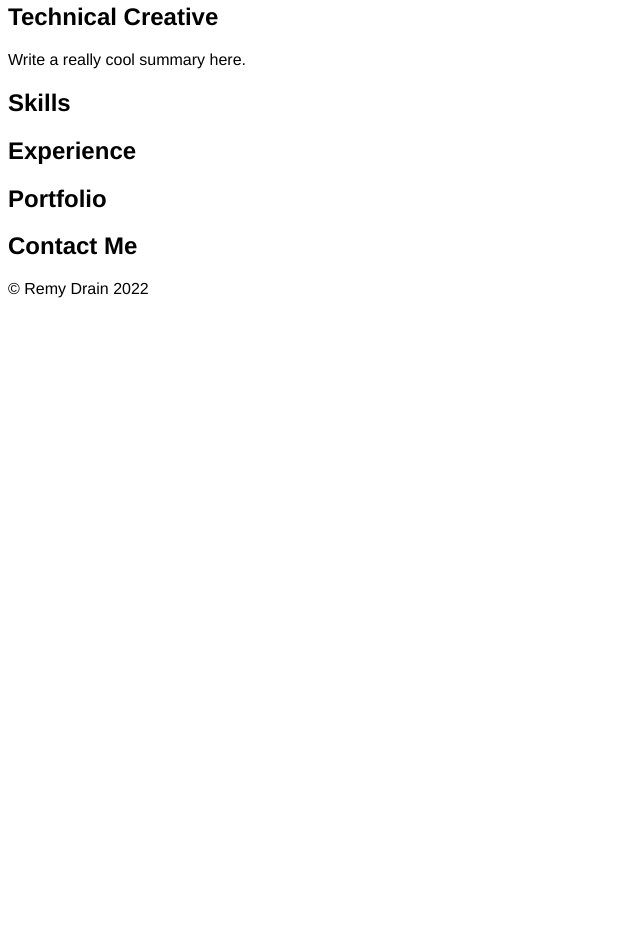
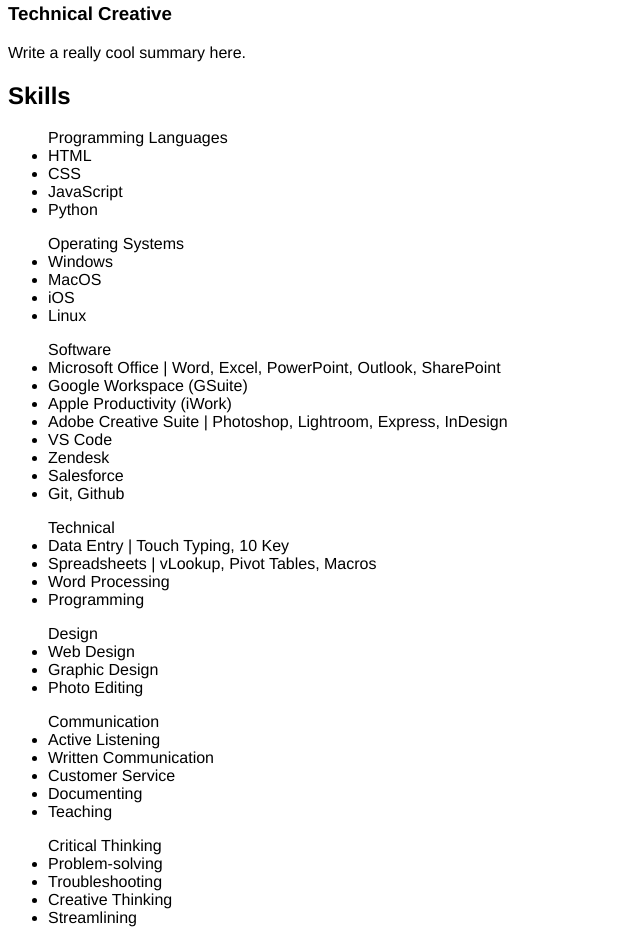
Before and after one commit to chaoticmewtral/resume, a plain HTML site: page index.html in a window 1280 px wide. Shown: the part 217-1148 px from the top of the page, without its empty margins (0-640 px from the left). Before the commit the page ends 800 px from the top, so only its background shows below. Drawn offline with Linux system fonts and the light colour scheme.

Commit message:
Add to index
Fill out Skills section.

```diff
--- a/index.html
+++ b/index.html
@@ -21,13 +21,59 @@
             </nav>
             <div id="about">
                 <h1>Remy Drain</h1>
-                <h2>Technical Creative</h2>
+                <h3>Technical Creative</h3>
                 <p>Write a really cool summary here.</p>
             </div>
         </header>
         <main>
             <div id="skills">
                 <h2>Skills</h2>
+                    <ul>Programming Languages
+                        <li>HTML</li>
+                        <li>CSS</li>
+                        <li>JavaScript</li>
+                        <li>Python</li>
+                    </ul>
+                    <ul>Operating Systems
+                        <li>Windows</li>
+                        <li>MacOS</li>
+                        <li>iOS</li>
+                        <li>Linux</li>
+                    </ul>
+                    <ul>Software
+                        <li>Microsoft Office | Word, Excel, PowerPoint, Outlook, SharePoint</li>
+                        <li>Google Workspace (GSuite)</li>
+                        <li>Apple Productivity (iWork)</li>
+                        <li>Adobe Creative Suite | Photoshop, Lightroom, Express, InDesign</li>
+                        <li>VS Code</li>
+                        <li>Zendesk</li>
+                        <li>Salesforce</li>
+                        <li>Git, Github</li>
+                    </ul>
+                    <ul>Technical
+                        <li>Data Entry | Touch Typing, 10 Key</li>
+                        <li>Spreadsheets | vLookup, Pivot Tables, Macros</li>
+                        <li>Word Processing</li>
+                        <li>Programming</li>
+                    </ul>
+                    <ul>Design
+                        <li>Web Design</li>
+                        <li>Graphic Design</li>
+                        <li>Photo Editing</li>
+                    </ul>
+                    <ul>Communication
+                        <li>Active Listening</li>
+                        <li>Written Communication</li>
+                        <li>Customer Service</li>
+                        <li>Documenting</li>
+                        <li>Teaching</li>
+                    </ul>
+                    <ul>Critical Thinking
+                        <li>Problem-solving</li>
+                        <li>Troubleshooting</li>
+                        <li>Creative Thinking</li>
+                        <li>Streamlining</li>
+                    </ul>
             </div>
             <div id="experience">
                 <h2>Experience</h2>
```
